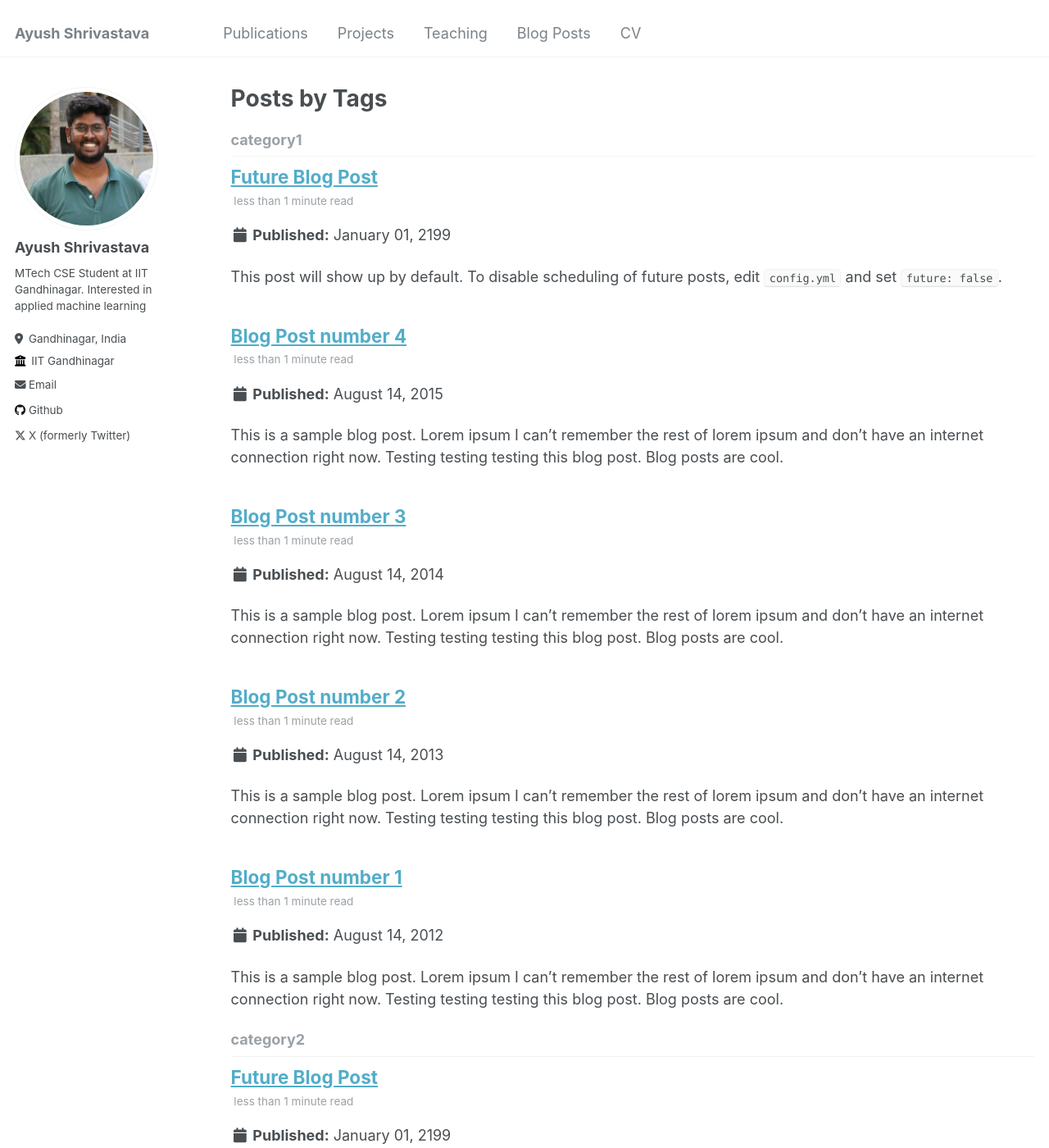
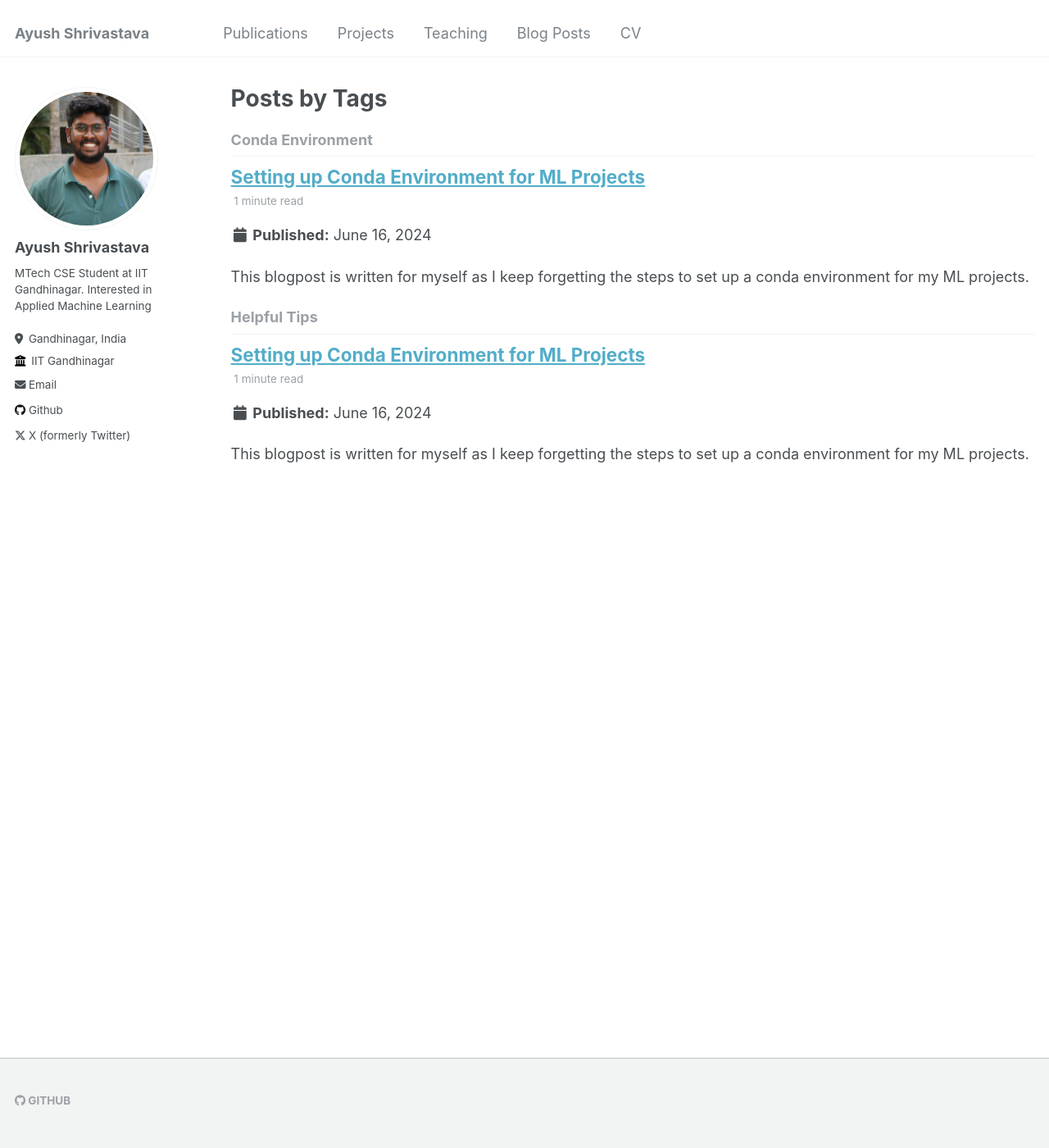
Before and after one commit to AyushShrivstava/AyushShrivstava.github.io, a Jekyll site: the page built from _pages/tag-archive.html, in a window 1280 px wide and 1400 px high. Shown: the whole window at 82% size. Built offline with Jekyll 4.4.1, drawn with Linux system fonts in a browser that asks for light colours; some of the changed text lies outside the part shown.

Commit message:
Adding FIles

````diff
--- a/Gemfile
+++ b/Gemfile
@@ -21,6 +21,7 @@ gem "github-pages", group: :jekyll_plugins
 
 gem 'tzinfo-data', platforms: [:mingw, :mswin, :x64_mingw]
 
+# gem 'wdm', '>= 0.1.0' if Gem.win_platform?
 
 # If you have any plugins, put them here!
 group :jekyll_plugins do
--- a/_config.yml
+++ b/_config.yml
@@ -24,7 +24,7 @@ author:
   avatar           : profile_photo.JPG
   name             : "Ayush Shrivastava"
   pronouns         : # example: "she/her"
-  bio              : "MTech CSE Student at IIT Gandhinagar.\n Interested in applied machine learning"
+  bio              : "MTech CSE Student at IIT Gandhinagar.\n Interested in Applied Machine Learning"
   location         : "Gandhinagar, India"
   employer         : "IIT Gandhinagar"
   uri              : # URL
--- a/_pages/year-archive.html
+++ b/_pages/year-archive.html
@@ -7,9 +7,9 @@ redirect_from:
   - /wordpress/blog-posts/
 ---
 
-Under Construction. Will be updated soon.
+<!-- Under Construction. Will be updated soon. -->
 
-<!-- {% include base_path %}
+{% include base_path %}
 {% capture written_year %}'None'{% endcapture %}
 {% for post in site.posts %}
   {% capture year %}{{ post.date | date: '%Y' }}{% endcapture %}
@@ -18,4 +18,4 @@ Under Construction. Will be updated soon.
     {% capture written_year %}{{ year }}{% endcapture %}
   {% endif %}
   {% include archive-single.html %}
-{% endfor %} -->
+{% endfor %}
--- a/_posts/2012-08-14-blog-post-1.md
+++ /dev/null
@@ -1,20 +0,0 @@
----
-title: 'Blog Post number 1'
-date: 2012-08-14
-permalink: /posts/2012/08/blog-post-1/
-tags:
-  - cool posts
-  - category1
-  - category2
----
-
-This is a sample blog post. Lorem ipsum I can't remember the rest of lorem ipsum and don't have an internet connection right now. Testing testing testing this blog post. Blog posts are cool.
-
-Headings are cool
-======
-
-You can have many headings
-======
-
-Aren't headings cool?
-------
--- a/_posts/2013-08-14-blog-post-2.md
+++ /dev/null
@@ -1,20 +0,0 @@
----
-title: 'Blog Post number 2'
-date: 2013-08-14
-permalink: /posts/2013/08/blog-post-2/
-tags:
-  - cool posts
-  - category1
-  - category2
----
-
-This is a sample blog post. Lorem ipsum I can't remember the rest of lorem ipsum and don't have an internet connection right now. Testing testing testing this blog post. Blog posts are cool.
-
-Headings are cool
-======
-
-You can have many headings
-======
-
-Aren't headings cool?
-------
--- a/_posts/2014-08-14-blog-post-3.md
+++ /dev/null
@@ -1,20 +0,0 @@
----
-title: 'Blog Post number 3'
-date: 2014-08-14
-permalink: /posts/2014/08/blog-post-3/
-tags:
-  - cool posts
-  - category1
-  - category2
----
-
-This is a sample blog post. Lorem ipsum I can't remember the rest of lorem ipsum and don't have an internet connection right now. Testing testing testing this blog post. Blog posts are cool.
-
-Headings are cool
-======
-
-You can have many headings
-======
-
-Aren't headings cool?
-------
--- /dev/null
+++ b/_posts/2024-06-16-Post1.md
@@ -0,0 +1,66 @@
+---
+title: 'Setting up Conda Environment for ML Projects'
+date: 2024-06-16
+permalink: /posts/2024/06/blog-post-1/
+tags:
+  - Conda Environment
+  - Helpful Tips
+---
+
+This blogpost is written for myself as I keep forgetting the steps to set up a conda environment for my ML projects.
+
+Install Conda
+-------------
+These four commands quickly and quietly install the latest 64-bit version of the installer and then clean up after themselves. To install a different version or architecture of Miniconda for Linux, change the name of the `.sh` installer in the `wget` command.
+
+Visit the [Miniconda website](https://docs.anaconda.com/free/miniconda/) to find the latest version of Miniconda for Linux.
+
+
+```bash
+mkdir -p ~/miniconda3
+wget https://repo.anaconda.com/miniconda/Miniconda3-latest-Linux-x86_64.sh -O ~/miniconda3/miniconda.sh
+bash ~/miniconda3/miniconda.sh -b -u -p ~/miniconda3
+rm -rf ~/miniconda3/miniconda.sh
+```
+
+After installing, initialize your newly-installed Miniconda. The following commands initialize for bash and zsh shells:
+
+```bash
+~/miniconda3/bin/conda init bash
+~/miniconda3/bin/conda init zsh
+```
+you can run `conda -V` to check if conda is installed correctly.
+
+Creating Conda Environment
+--------------------------
+
+The below command will create the conda environment with the name `EnvName` and python version 3.9.
+
+```bash
+conda create --name EnvName python=3.9 jupyter
+```
+
+To activate the environment, run the below command:
+
+```bash
+conda activate EnvName
+```
+
+Installing Pytorch
+------------------
+
+Visit the [Pytorch website](https://pytorch.org/get-started/locally/) to find the latest version of Pytorch. You can choose your system configuration and get the command to install Pytorch.
+
+<img src="/images/blogs/1_InstallingConda/ChooseBuild.png" alt="ChooseBuild"/>
+
+```bash
+conda install pytorch torchvision torchaudio pytorch-cuda=11.8 -c pytorch -c nvidia
+```
+
+check if everything is installed correctly by running the below command:
+
+```bash
+python -c "import torch; print(torch.__version__)"
+```
+
+Installing other libraries and packages.
--- a/_posts/2199-01-01-future-post.md
+++ /dev/null
@@ -1,11 +0,0 @@
----
-title: 'Future Blog Post'
-date: 2199-01-01
-permalink: /posts/2012/08/blog-post-4/
-tags:
-  - cool posts
-  - category1
-  - category2
----
-
-This post will show up by default. To disable scheduling of future posts, edit `config.yml` and set `future: false`.
````
Also changed, not shown: _posts/2015-08-14-blog-post-4.md (deleted, +0 -20 lines), images/blogs/1_InstallingConda/ChooseBuild.png (added).
